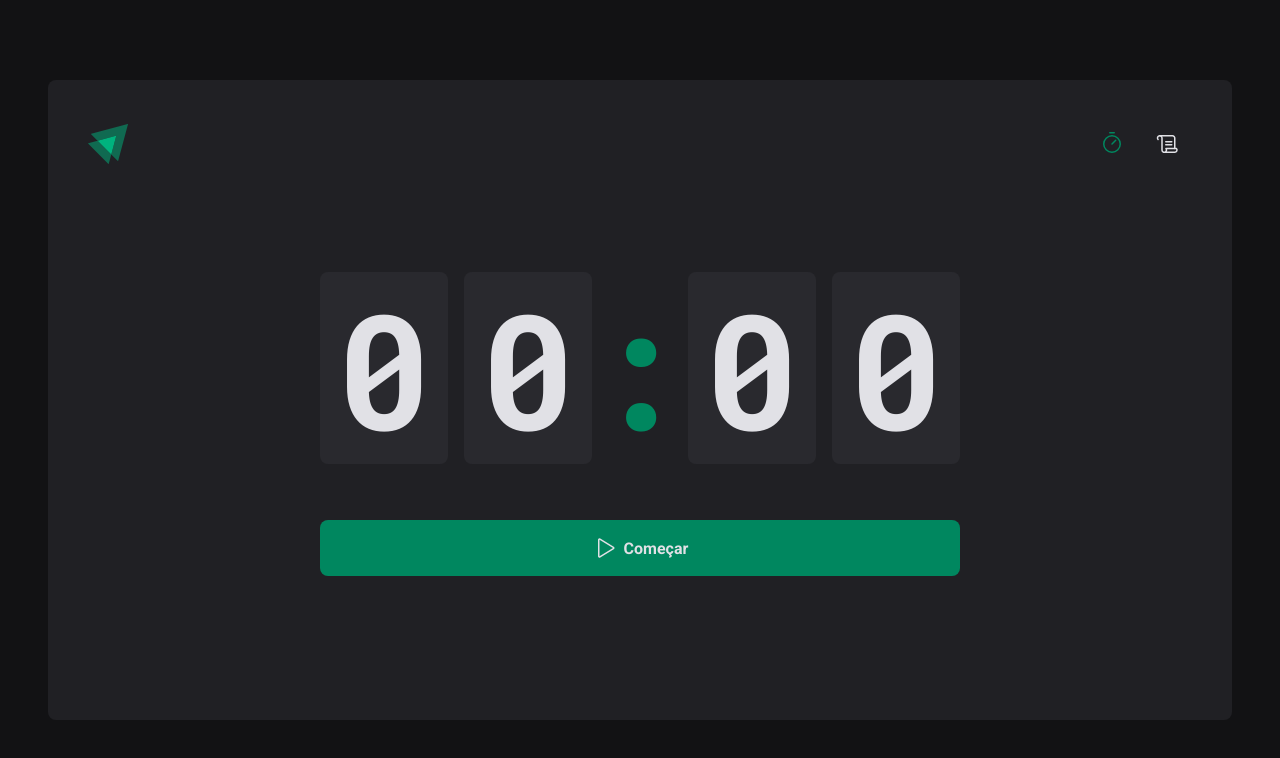
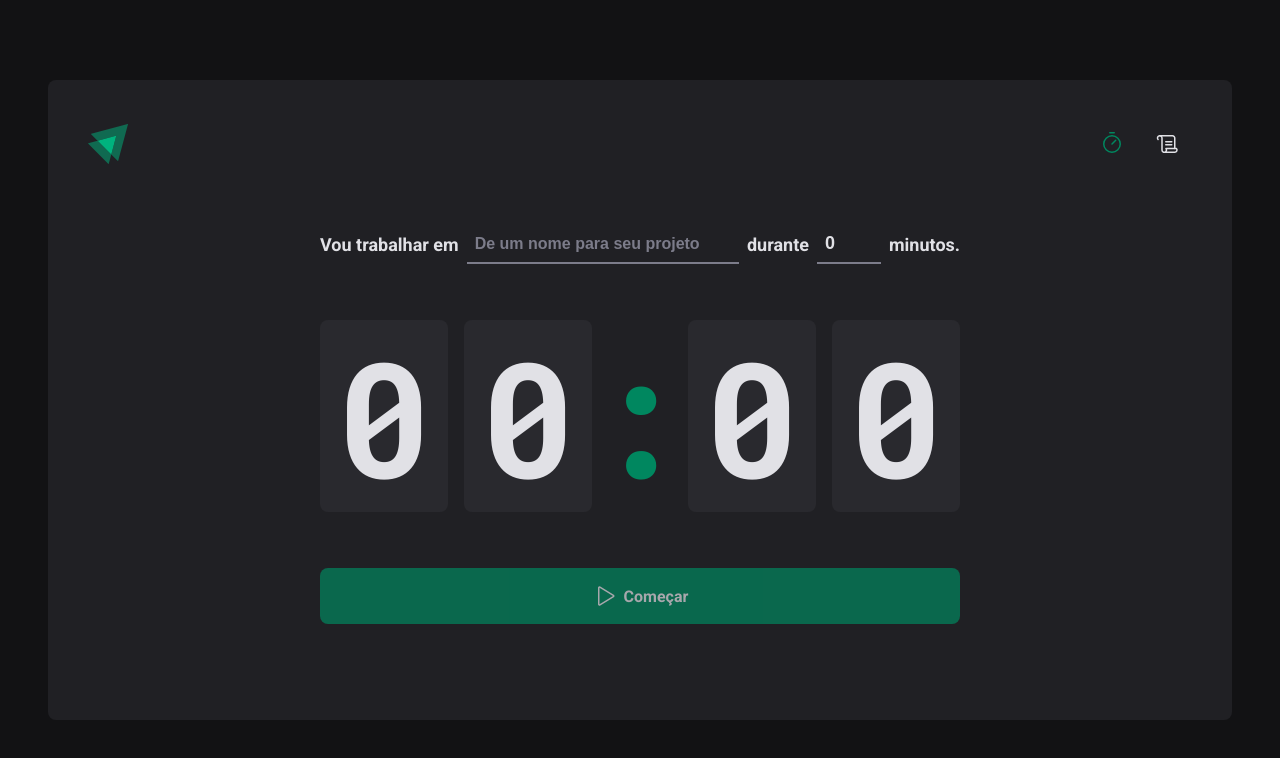
Before and after one commit to guiquintero/02-ignite-timer, a React (Vite) app: page / in a window 1280 px wide. Shown: the top 758 px of the page. Built offline with nearby package versions, Linux system fonts and the light colour scheme.

Commit message:
context newCycleForm

```diff
--- a/src/Pages/Home/Countdown/index.tsx
+++ b/src/Pages/Home/Countdown/index.tsx
@@ -1,12 +1,16 @@
-import { useContext, useEffect, useState } from "react";
+import { useContext, useEffect } from "react";
 import { CountdownContainer, Separator } from "./style";
 import { differenceInSeconds } from "date-fns";
 import { CycleContext } from "..";
 
-
 export function Countdown() {
-  const{activeCycle, activeCycleId, markCurrentCycleAsFinished}= useContext(CycleContext)
-  const [amountSecondsPassed, setAmountSecondsPassed] = useState(0);
+  const {
+    activeCycle,
+    activeCycleId,
+    markCurrentCycleAsFinished,
+    amountSecondsPassed,
+    setSecondsPassed,
+  } = useContext(CycleContext);
 
   const totalSeconds = activeCycle ? activeCycle.minutsAmount * 60 : 0;
 
@@ -22,11 +26,11 @@
         if (differece >= totalSeconds) {
           markCurrentCycleAsFinished();
 
-          setAmountSecondsPassed(totalSeconds)
+          setSecondsPassed(totalSeconds);
 
           clearInterval(interval);
         } else {
-          setAmountSecondsPassed(differece);
+          setSecondsPassed(differece);
         }
       }, 1000);
     }
@@ -34,7 +38,13 @@
     return () => {
       clearInterval(interval);
     };
-  }, [activeCycle,totalSeconds, activeCycleId, markCurrentCycleAsFinished]);
+  }, [
+    activeCycle,
+    totalSeconds,
+    activeCycleId,
+    markCurrentCycleAsFinished,
+    setSecondsPassed,
+  ]);
 
   const currentSeconds = activeCycle ? totalSeconds - amountSecondsPassed : 0;
 
--- a/src/Pages/Home/NewCycleForm/index.tsx
+++ b/src/Pages/Home/NewCycleForm/index.tsx
@@ -1,34 +1,14 @@
-import { useForm } from "react-hook-form";
 import { FormContainer, MinutsAmountInput, TaskInput } from "./style";
+import { useContext } from "react";
+import { CycleContext } from "..";
+import { useFormContext } from "react-hook-form";
 
-import { zodResolver } from "@hookform/resolvers/zod";
-import * as zod from "zod";
 
-const newCycleFormValidationShema = zod.object({
-  task: zod.string().min(1, "Informe o nome da tarefa"),
-  minutsAmount: zod
-    .number()
-    .min(5, "Informe um valor entre 5 e 60")
-    .max(60, "Informe um valor entre 5 e 60"),
-});
-
-// interface NewCycleFormData {
-//   task: string;
-//   minutsAmount: number;
-// }
-
-type NewCycleFormData = zod.infer<typeof newCycleFormValidationShema>;
 
 export function NewCycleForm() {
+  const { activeCycle } = useContext(CycleContext);
+  const { register } = useFormContext();
 
-  const { register, handleSubmit, watch, reset /*formState*/ } =
-  useForm<NewCycleFormData>({
-    resolver: zodResolver(newCycleFormValidationShema),
-    defaultValues: {
-      task: "",
-      minutsAmount: 0,
-    },
-  });
   return (
     <FormContainer>
       <label htmlFor="task">Vou trabalhar em</label>
--- a/src/Pages/Home/index.tsx
+++ b/src/Pages/Home/index.tsx
@@ -1,18 +1,15 @@
 import { HandPalm, Play } from "phosphor-react";
-import { useForm } from "react-hook-form";
-
-import { differenceInSeconds } from "date-fns";
-
+import { FormProvider, useForm } from "react-hook-form";
+import { zodResolver } from "@hookform/resolvers/zod";
+import * as zod from "zod";
 import {
   HomeContainer,
   StartCountdownButton,
   StopCountdownButton,
 } from "./styles";
-import { createContext, useEffect, useState } from "react";
+import { createContext, useState } from "react";
 import NewCycleForm from "./NewCycleForm";
 import { Countdown } from "./Countdown";
-
-
 
 interface Cycle {
   id: string;
@@ -26,16 +23,42 @@
 interface CycleContextType {
   activeCycle: Cycle | undefined;
   activeCycleId: string | null;
+  amountSecondsPassed: number;
   markCurrentCycleAsFinished: () => void;
+  setSecondsPassed: (seconds: number) => void;
 }
 
 export const CycleContext = createContext({} as CycleContextType);
 
+const newCycleFormValidationShema = zod.object({
+  task: zod.string().min(1, "Informe o nome da tarefa"),
+  minutsAmount: zod
+    .number()
+    .min(5, "Informe um valor entre 5 e 60")
+    .max(60, "Informe um valor entre 5 e 60"),
+});
+
+type NewCycleFormData = zod.infer<typeof newCycleFormValidationShema>;
+
 export function Home() {
   const [cycles, setCyles] = useState<Cycle[]>([]);
   const [activeCycleId, setActiveCycleId] = useState<string | null>(null);
+  const [amountSecondsPassed, setAmountSecondsPassed] = useState(0);
+
+  const newCycleForm = useForm<NewCycleFormData>({
+    resolver: zodResolver(newCycleFormValidationShema),
+    defaultValues: {
+      task: "",
+      minutsAmount: 0,
+    },
+  });
+  const { handleSubmit, watch, reset } = newCycleForm;
 
   const activeCycle = cycles.find((cycle) => cycle.id === activeCycleId);
+
+  function setSecondsPassed(seconds: number) {
+    setAmountSecondsPassed(seconds);
+  }
 
   function markCurrentCycleAsFinished() {
     setCyles((state) =>
@@ -52,22 +75,22 @@
     );
   }
 
-  // function handleCreatNewCycle(data: NewCycleFormData) {
-  //   const id = String(new Date().getTime());
+  function handleCreatNewCycle(data: NewCycleFormData) {
+    const id = String(new Date().getTime());
 
-  //   const newCycle: Cycle = {
-  //     id,
-  //     task: data.task,
-  //     minutsAmount: data.minutsAmount,
-  //     startDate: new Date(),
-  //   };
+    const newCycle: Cycle = {
+      id,
+      task: data.task,
+      minutsAmount: data.minutsAmount,
+      startDate: new Date(),
+    };
 
-  //   setCyles((state) => [...state, newCycle]);
-  //   setActiveCycleId(newCycle.id);
-  //   setAmountSecondsPassed(0);
+    setCyles((state) => [...state, newCycle]);
+    setActiveCycleId(newCycle.id);
+    setAmountSecondsPassed(0);
 
-  //   reset();
-  // }
+    reset();
+  }
 
   function handleInterruptCycle() {
     setCyles((state) =>
@@ -80,7 +103,7 @@
         } else {
           return cycle;
         }
-      }),
+      })
     );
 
     setActiveCycleId(null);
@@ -88,21 +111,22 @@
     document.title = `Ignite Timer`;
   }
 
-
-
-  // const task = watch("task");
-  // const isSubmitDisabled = !task;
+  const task = watch("task");
+  const isSubmitDisabled = !task;
 
   console.log(cycles);
 
   return (
     <HomeContainer>
-      <form /*onSubmit={handleSubmit(handleCreatNewCycle)}*/ action="">
-        <CycleContext.Provider value={{ activeCycle, activeCycleId, markCurrentCycleAsFinished }}>
-          {/* <NewCycleForm/> */}
+      <form onSubmit={handleSubmit(handleCreatNewCycle)} action="">
+        <CycleContext.Provider
+          value={{ activeCycle, activeCycleId, markCurrentCycleAsFinished, amountSecondsPassed, setSecondsPassed }}
+        >
+          <FormProvider {...newCycleForm}>
+            <NewCycleForm />
+          </FormProvider>
           <Countdown />
         </CycleContext.Provider>
-
 
         {activeCycle ? (
           <StopCountdownButton onClick={handleInterruptCycle} type="button">
@@ -110,7 +134,7 @@
             Interromper
           </StopCountdownButton>
         ) : (
-          <StartCountdownButton type="submit" /*disabled={isSubmitDisabled}*/>
+          <StartCountdownButton type="submit" disabled={isSubmitDisabled}>
             <Play size={24} />
             Começar
           </StartCountdownButton>
```
Lines whose indentation alone changed are shown as unchanged.
